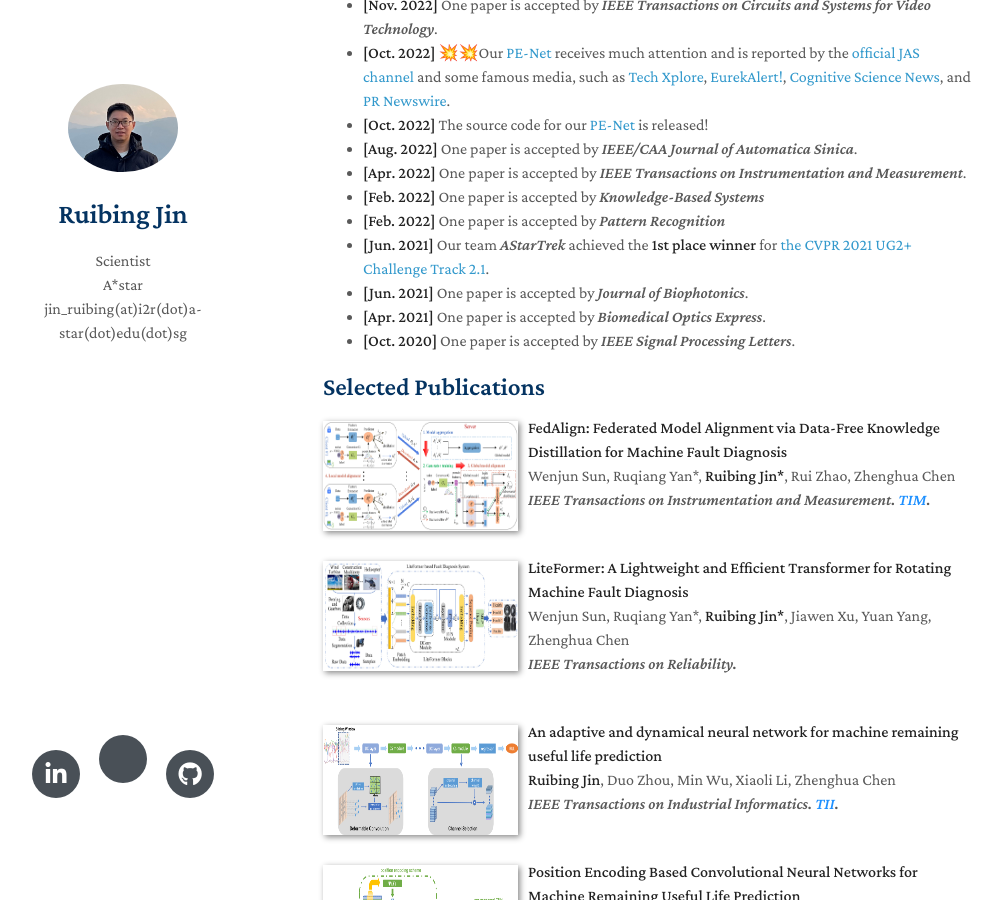
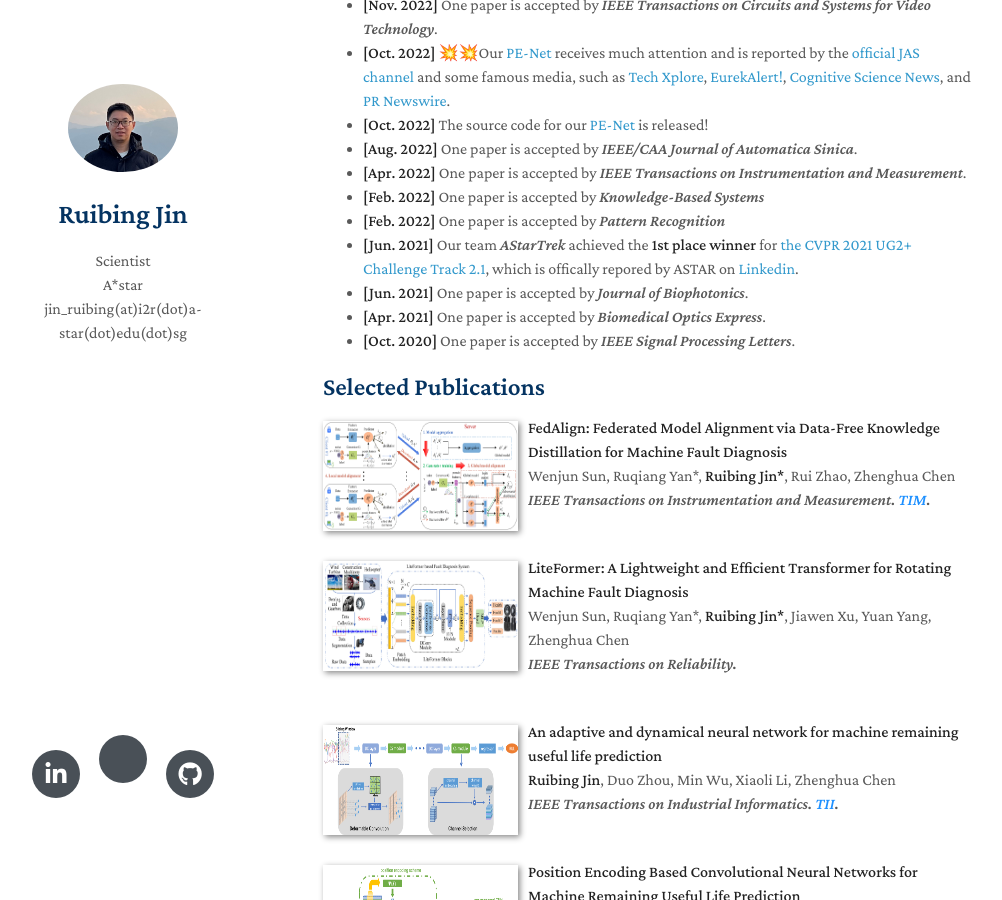
Before and after one commit to ruibing-jin/ruibing-jin.github.io, a Jekyll site: the page built from index.md, in a window 1280 px wide and 900 px high, scrolled down 870 px. Shown: the whole window, without its empty margins (147-1149 px from the left). Built offline with Jekyll 4.4.1, drawn with Linux system fonts in a browser that asks for light colours; nearby versions of some CDN libraries; a style sheet for code colours, icons or effects is not loaded; our own code applies the rules of GitHub Pages for plain Markdown files.

Commit message:
Update index.md

```diff
--- a/index.md
+++ b/index.md
@@ -30,7 +30,7 @@ I am a reviewer of top-tier conferences and journals including CVPR, ICCV, ECCV,
 - **[Apr. 2022]** One paper is accepted by *IEEE Transactions on Instrumentation and Measurement*.
 - **[Feb. 2022]** One paper is accepted by *Knowledge-Based Systems*
 - **[Feb. 2022]** One paper is accepted by *Pattern Recognition*
-- **[Jun. 2021]** Our team *AStarTrek* achieved the **1st place winner** for [the CVPR 2021 UG2+ Challenge Track 2.1](http://cvpr2022.ug2challenge.org/program21/leaderboard21_t2.html).
+- **[Jun. 2021]** Our team *AStarTrek* achieved the **1st place winner** for [the CVPR 2021 UG2+ Challenge Track 2.1](http://cvpr2022.ug2challenge.org/program21/leaderboard21_t2.html), which is offically repored by ASTAR on [Linkedin](https://www.linkedin.com/feed/update/urn:li:activity:6805305218507657216/).
 - **[Jun. 2021]** One paper is accepted by *Journal of Biophotonics*.
 - **[Apr. 2021]** One paper is accepted by *Biomedical Optics Express*.
 - **[Oct. 2020]** One paper is accepted by *IEEE Signal Processing Letters*.
```
